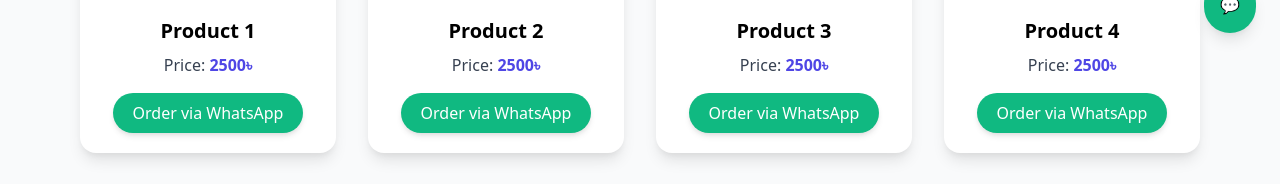
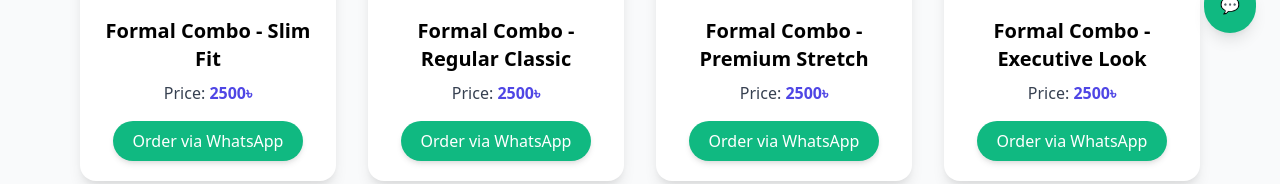
Before and after one commit to astutogitbox/shopsmartify-store, a plain HTML site: page index.html in a window 1280 px wide. Shown: the part 743-927 px from the top of the page. Drawn offline with nearby package versions, Linux system fonts and the light colour scheme.

Commit message:
Update index.html

```diff
--- a/index.html
+++ b/index.html
@@ -117,7 +117,7 @@ src="https://www.facebook.com/tr?id=454414609931215&ev=PageView&noscript=1"
     <div class="bg-white rounded-2xl shadow-lg overflow-hidden transition duration-300 transform glow fade-in">
       <img src="product1.jpg" alt="Formal Combo - Slim Fit" class="w-full h-56 object-cover">
       <div class="p-5 text-center">
-        <h2 class="text-xl font-semibold mb-2">Product 1</h2>
+        <h2 class="text-xl font-semibold mb-2">Formal Combo - Slim Fit</h2>
         <p class="text-gray-700 mb-4">Price: <span class="font-bold text-indigo-600">2500৳</span></p>
         <button onclick="orderNow('Product 1')" class="bg-green-500 hover:bg-green-600 text-white px-5 py-2 rounded-full shadow-md transition">
           Order via WhatsApp
@@ -126,9 +126,9 @@ src="https://www.facebook.com/tr?id=454414609931215&ev=PageView&noscript=1"
     </div>
 
     <div class="bg-white rounded-2xl shadow-lg overflow-hidden transition duration-300 transform glow fade-in">
-      <img src="product2.jpg" alt="ProduFormal Combo - Regular Classic" class="w-full h-56 object-cover">
+      <img src="product2.jpg" alt="Formal Combo - Regular Classic" class="w-full h-56 object-cover">
       <div class="p-5 text-center">
-        <h2 class="text-xl font-semibold mb-2">Product 2</h2>
+        <h2 class="text-xl font-semibold mb-2">Formal Combo - Regular Classic</h2>
         <p class="text-gray-700 mb-4">Price: <span class="font-bold text-indigo-600">2500৳</span></p>
         <button onclick="orderNow('Product 2')" class="bg-green-500 hover:bg-green-600 text-white px-5 py-2 rounded-full shadow-md transition">
           Order via WhatsApp
@@ -139,7 +139,7 @@ src="https://www.facebook.com/tr?id=454414609931215&ev=PageView&noscript=1"
     <div class="bg-white rounded-2xl shadow-lg overflow-hidden transition duration-300 transform glow fade-in">
       <img src="product3.jpg" alt="Product 3" class="w-full h-56 object-cover">
       <div class="p-5 text-center">
-        <h2 class="text-xl font-semibold mb-2">Product 3</h2>
+        <h2 class="text-xl font-semibold mb-2">Formal Combo - Premium Stretch</h2>
         <p class="text-gray-700 mb-4">Price: <span class="font-bold text-indigo-600">2500৳</span></p>
         <button onclick="orderNow('Product 3')" class="bg-green-500 hover:bg-green-600 text-white px-5 py-2 rounded-full shadow-md transition">
           Order via WhatsApp
@@ -150,7 +150,7 @@ src="https://www.facebook.com/tr?id=454414609931215&ev=PageView&noscript=1"
     <div class="bg-white rounded-2xl shadow-lg overflow-hidden transition duration-300 transform glow fade-in">
       <img src="product4.jpg" alt="Product 4" class="w-full h-56 object-cover">
       <div class="p-5 text-center">
-        <h2 class="text-xl font-semibold mb-2">Product 4</h2>
+        <h2 class="text-xl font-semibold mb-2">Formal Combo - Executive Look</h2>
         <p class="text-gray-700 mb-4">Price: <span class="font-bold text-indigo-600">2500৳</span></p>
         <button onclick="orderNow('Product 4')" class="bg-green-500 hover:bg-green-600 text-white px-5 py-2 rounded-full shadow-md transition">
           Order via WhatsApp
```
